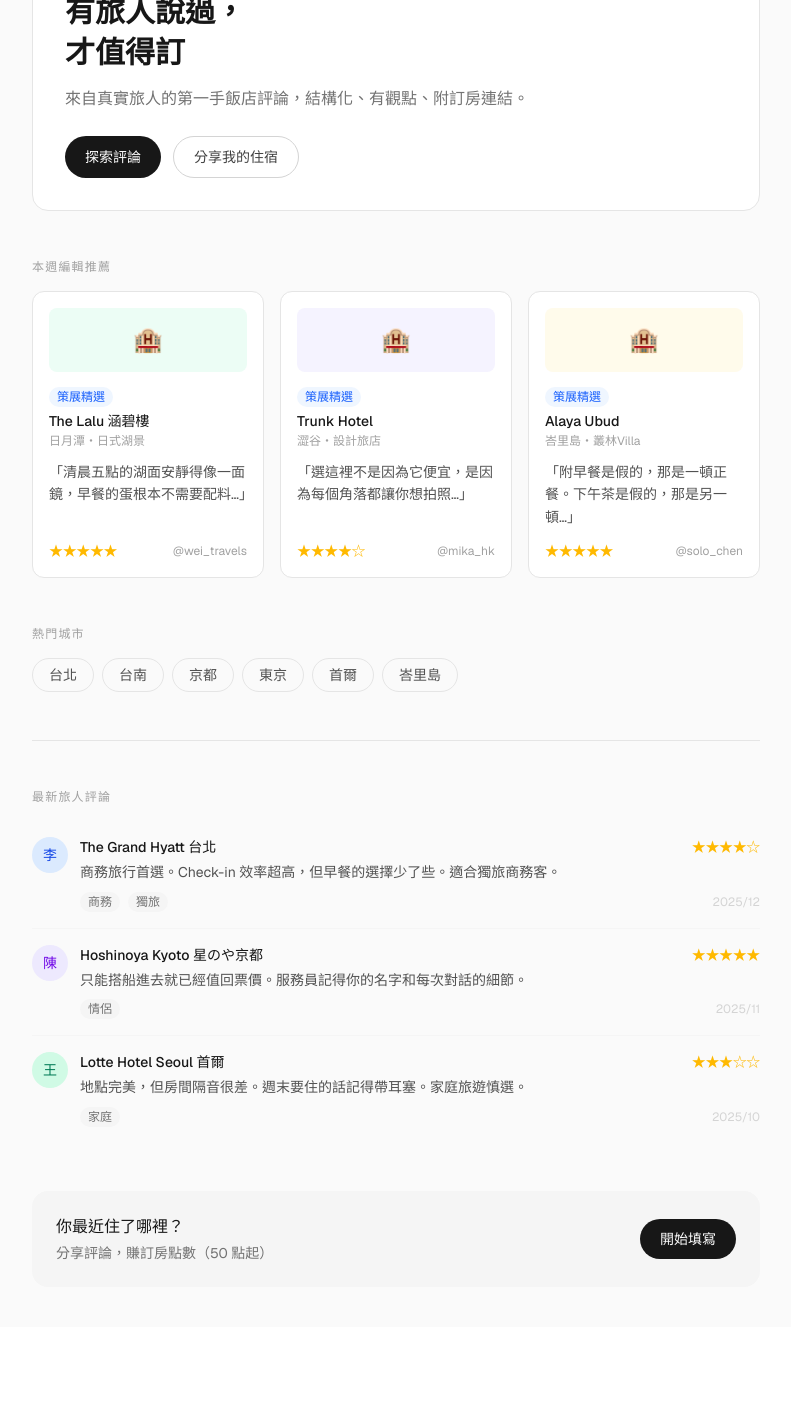
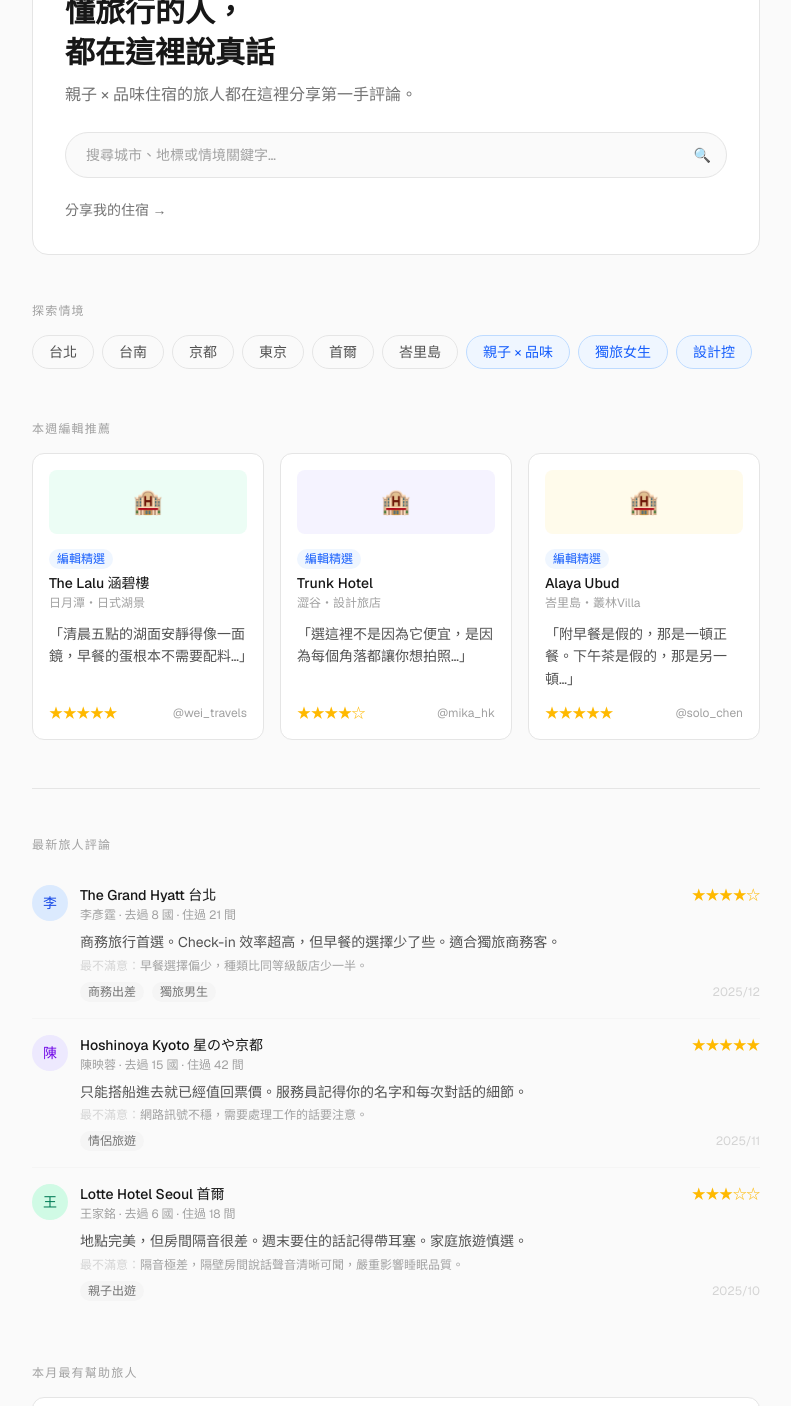
Before and after one commit to yhtu10/staynote, a Next.js app: page / in a window 1280 px wide. Shown: the part 180-1586 px from the top of the page, without its empty margins (244-1035 px from the left). Before the commit the page ends 1507 px from the top, so only its background shows below. Built offline with nearby package versions, Linux system fonts and the light colour scheme.

Commit message:
feat: PRD v0.3 更新（Hero文案、標籤探索、評論者履歷、社群連結、榜單）

```diff
--- a/src/app/hotel/[slug]/page.tsx
+++ b/src/app/hotel/[slug]/page.tsx
@@ -402,6 +402,30 @@
           </div>
         </section>
 
+        {/* 社群連結 */}
+        <section className="bg-white border border-neutral-200 rounded-2xl p-5">
+          <p className="text-xs text-neutral-400 uppercase tracking-widest mb-3">這間飯店在社群上怎麼說？</p>
+          <p className="text-sm text-neutral-500 mb-4">StayNote 提供結構化評論，社群上還有更多即時分享。</p>
+          <div className="flex gap-3 flex-wrap">
+            <a
+              href={`https://www.threads.net/search?q=${encodeURIComponent(hotel.name)}&serp_type=default`}
+              target="_blank"
+              rel="noopener noreferrer"
+              className="flex items-center gap-2 border border-neutral-200 rounded-full px-4 py-2 text-sm text-neutral-600 hover:border-neutral-400 transition-colors"
+            >
+              <span>𝕋</span> 搜尋 Threads →
+            </a>
+            <a
+              href={`https://www.instagram.com/explore/search/keyword/?q=${encodeURIComponent(hotel.name)}`}
+              target="_blank"
+              rel="noopener noreferrer"
+              className="flex items-center gap-2 border border-neutral-200 rounded-full px-4 py-2 text-sm text-neutral-600 hover:border-neutral-400 transition-colors"
+            >
+              <span>📷</span> 搜尋 IG →
+            </a>
+          </div>
+        </section>
+
         {/* Bottom CTA */}
         <section className="bg-neutral-100 rounded-2xl p-6 flex items-center justify-between gap-4 flex-wrap">
           <div>
@@ -426,7 +450,16 @@
   older?: boolean
 }
 
+// mock 評論者履歷（之後從 Supabase 計算）
+const reviewerStats: Record<string, { countries: number; stays: number }> = {
+  "陳小明": { countries: 15, stays: 42 },
+  "Lin Mei": { countries: 8, stays: 19 },
+  "旅人 Kevin": { countries: 11, stays: 31 },
+  "Sophia W.": { countries: 6, stays: 14 },
+}
+
 function ReviewCard({ review, older = false }: ReviewCardProps) {
+  const stats = reviewerStats[review.author]
   return (
     <div className={`bg-white border border-neutral-200 rounded-xl p-5 ${older ? "opacity-80" : ""}`}>
       <div className="flex items-center gap-3 mb-3">
@@ -435,7 +468,12 @@
         </div>
         <div className="flex-1 min-w-0">
           <p className="text-sm font-medium text-neutral-900">{review.author}</p>
-          <div className="flex items-center gap-2 flex-wrap">
+          {stats && (
+            <p className="text-xs text-neutral-400">
+              去過 {stats.countries} 個國家 · 住過 {stats.stays} 間飯店
+            </p>
+          )}
+          <div className="flex items-center gap-2 flex-wrap mt-0.5">
             <span className="text-xs text-neutral-400">{review.checkInDate} 入住</span>
             <span className="text-xs text-neutral-300">·</span>
             <span className="text-xs text-neutral-400">{review.bedType}</span>
--- a/src/app/page.tsx
+++ b/src/app/page.tsx
@@ -37,36 +37,67 @@
   {
     id: 1,
     initial: "李",
+    name: "李彥霆",
+    countries: 8,
+    stays: 21,
     hotel: "The Grand Hyatt 台北",
     rating: 4,
     content: "商務旅行首選。Check-in 效率超高，但早餐的選擇少了些。適合獨旅商務客。",
-    tags: ["商務", "獨旅"],
+    dislike: "早餐選擇偏少，種類比同等級飯店少一半。",
+    tags: ["商務出差", "獨旅男生"],
     date: "2025/12",
     color: "bg-blue-100 text-blue-700",
   },
   {
     id: 2,
     initial: "陳",
+    name: "陳映蓉",
+    countries: 15,
+    stays: 42,
     hotel: "Hoshinoya Kyoto 星のや京都",
     rating: 5,
     content: "只能搭船進去就已經值回票價。服務員記得你的名字和每次對話的細節。",
-    tags: ["情侶"],
+    dislike: "網路訊號不穩，需要處理工作的話要注意。",
+    tags: ["情侶旅遊"],
     date: "2025/11",
     color: "bg-violet-100 text-violet-700",
   },
   {
     id: 3,
     initial: "王",
+    name: "王家銘",
+    countries: 6,
+    stays: 18,
     hotel: "Lotte Hotel Seoul 首爾",
     rating: 3,
     content: "地點完美，但房間隔音很差。週末要住的話記得帶耳塞。家庭旅遊慎選。",
-    tags: ["家庭"],
+    dislike: "隔音極差，隔壁房間說話聲音清晰可聞，嚴重影響睡眠品質。",
+    tags: ["親子出遊"],
     date: "2025/10",
     color: "bg-emerald-100 text-emerald-700",
   },
 ];
 
-const cities = ["台北", "台南", "京都", "東京", "首爾", "峇里島"];
+const exploreTags = [
+  { label: "台北", type: "city" },
+  { label: "台南", type: "city" },
+  { label: "京都", type: "city" },
+  { label: "東京", type: "city" },
+  { label: "首爾", type: "city" },
+  { label: "峇里島", type: "city" },
+  { label: "親子 × 品味", type: "vibe" },
+  { label: "獨旅女生", type: "vibe" },
+  { label: "設計控", type: "vibe" },
+  { label: "溫泉", type: "vibe" },
+];
+
+const topReviewers = [
+  { initial: "陳", name: "陳映蓉", countries: 15, stays: 42, color: "bg-violet-100 text-violet-700" },
+  { initial: "蘇", name: "蘇意涵", countries: 12, stays: 34, color: "bg-pink-100 text-pink-700" },
+  { initial: "林", name: "林建宏", countries: 11, stays: 29, color: "bg-blue-100 text-blue-700" },
+  { initial: "張", name: "張雅婷", countries: 9, stays: 25, color: "bg-amber-100 text-amber-700" },
+  { initial: "李", name: "李彥霆", countries: 8, stays: 21, color: "bg-emerald-100 text-emerald-700" },
+];
 
 function StarRating({ count }: { count: number }) {
   return (
@@ -100,19 +131,43 @@
           <span className="inline-block text-xs font-medium bg-blue-50 text-blue-600 px-3 py-1 rounded-full mb-4">
             目前公測中
           </span>
-          <h1 className="text-3xl font-semibold text-neutral-900 leading-snug mb-3">
-            有旅人說過，<br />才值得訂
+          <h1 className="text-3xl font-semibold text-neutral-900 leading-snug mb-2">
+            懂旅行的人，<br />都在這裡說真話
           </h1>
           <p className="text-neutral-500 text-base leading-relaxed mb-6">
-            來自真實旅人的第一手飯店評論，結構化、有觀點、附訂房連結。
+            親子 × 品味住宿的旅人都在這裡分享第一手評論。
           </p>
-          <div className="flex gap-3 flex-wrap">
-            <button className="bg-neutral-900 text-white text-sm font-medium px-5 py-2.5 rounded-full hover:bg-neutral-700 transition-colors">
-              探索評論
-            </button>
-            <Link href="/write" className="border border-neutral-300 text-neutral-700 text-sm px-5 py-2.5 rounded-full hover:border-neutral-500 transition-colors">
-              分享我的住宿
-            </Link>
+          {/* 搜尋框 */}
+          <div className="relative mb-5">
+            <input
+              type="text"
+              placeholder="搜尋城市、地標或情境關鍵字…"
+              className="w-full border border-neutral-200 rounded-full px-5 py-3 text-sm text-neutral-900 placeholder-neutral-400 focus:outline-none focus:border-neutral-400 bg-neutral-50"
+              readOnly
+            />
+            <span className="absolute right-4 top-1/2 -translate-y-1/2 text-neutral-400 text-sm">🔍</span>
+          </div>
+          <Link href="/write" className="text-sm text-neutral-500 hover:text-neutral-900 transition-colors">
+            分享我的住宿 →
+          </Link>
+        </section>
+
+        {/* 標籤探索區 */}
+        <section>
+          <p className="text-xs text-neutral-400 uppercase tracking-widest mb-4">探索情境</p>
+          <div className="flex gap-2 overflow-x-auto pb-1 scrollbar-hide">
+            {exploreTags.map((t) => (
+              <button
+                key={t.label}
+                className={`flex-shrink-0 text-sm px-4 py-1.5 rounded-full border transition-colors whitespace-nowrap ${
+                  t.type === "vibe"
+                    ? "border-blue-200 text-blue-600 bg-blue-50 hover:border-blue-400"
+                    : "border-neutral-200 text-neutral-600 hover:border-neutral-400"
+                }`}
+              >
+                {t.label}
+              </button>
+            ))}
           </div>
         </section>
 
@@ -126,7 +181,7 @@
                   <span className="text-2xl">🏨</span>
                 </div>
                 <div>
-                  <span className="inline-block text-xs bg-blue-50 text-blue-600 px-2 py-0.5 rounded-full mb-1">策展精選</span>
+                  <span className="inline-block text-xs bg-blue-50 text-blue-600 px-2 py-0.5 rounded-full mb-1">編輯精選</span>
                   <p className="font-medium text-sm text-neutral-900">{r.hotel}</p>
                   <p className="text-xs text-neutral-400 mt-0.5">{r.location}</p>
                 </div>
@@ -136,21 +191,6 @@
                   <span className="text-xs text-neutral-400">{r.author}</span>
                 </div>
               </Link>
-            ))}
-          </div>
-        </section>
-
-        {/* Cities */}
-        <section>
-          <p className="text-xs text-neutral-400 uppercase tracking-widest mb-4">熱門城市</p>
-          <div className="flex flex-wrap gap-2">
-            {cities.map((city) => (
-              <button
-                key={city}
-                className="border border-neutral-200 text-neutral-600 text-sm px-4 py-1.5 rounded-full hover:border-blue-400 hover:text-blue-600 transition-colors"
-              >
-                {city}
-              </button>
             ))}
           </div>
         </section>
@@ -167,11 +207,17 @@
                   {r.initial}
                 </div>
                 <div className="flex-1 min-w-0">
-                  <div className="flex items-start justify-between gap-2 mb-1">
+                  <div className="flex items-start justify-between gap-2 mb-0.5">
                     <span className="text-sm font-medium text-neutral-900 truncate">{r.hotel}</span>
                     <StarRating count={r.rating} />
                   </div>
-                  <p className="text-sm text-neutral-600 leading-relaxed mb-2">{r.content}</p>
+                  <p className="text-xs text-neutral-400 mb-2">
+                    {r.name} · 去過 {r.countries} 國 · 住過 {r.stays} 間
+                  </p>
+                  <p className="text-sm text-neutral-600 leading-relaxed mb-1">{r.content}</p>
+                  <p className="text-xs text-neutral-400 mb-2">
+                    <span className="text-neutral-300">最不滿意：</span>{r.dislike}
+                  </p>
                   <div className="flex items-center gap-2 flex-wrap">
                     {r.tags.map((tag) => (
                       <span key={tag} className="text-xs bg-neutral-100 text-neutral-500 px-2 py-0.5 rounded-full">
@@ -180,6 +226,25 @@
                     ))}
                     <span className="text-xs text-neutral-300 ml-auto">{r.date}</span>
                   </div>
+                </div>
+              </div>
+            ))}
+          </div>
+        </section>
+
+        {/* 評論者榜單 */}
+        <section>
+          <p className="text-xs text-neutral-400 uppercase tracking-widest mb-4">本月最有幫助旅人</p>
+          <div className="bg-white border border-neutral-200 rounded-xl divide-y divide-neutral-100">
+            {topReviewers.map((r, i) => (
+              <div key={r.name} className="px-4 py-3 flex items-center gap-3">
+                <span className="text-xs text-neutral-300 w-4 text-right flex-shrink-0">{i + 1}</span>
+                <div className={`w-8 h-8 rounded-full ${r.color} flex items-center justify-center text-sm font-medium flex-shrink-0`}>
+                  {r.initial}
+                </div>
+                <div className="flex-1 min-w-0">
+                  <p className="text-sm font-medium text-neutral-900">{r.name}</p>
+                  <p className="text-xs text-neutral-400">去過 {r.countries} 國 · 住過 {r.stays} 間</p>
                 </div>
               </div>
             ))}
```
